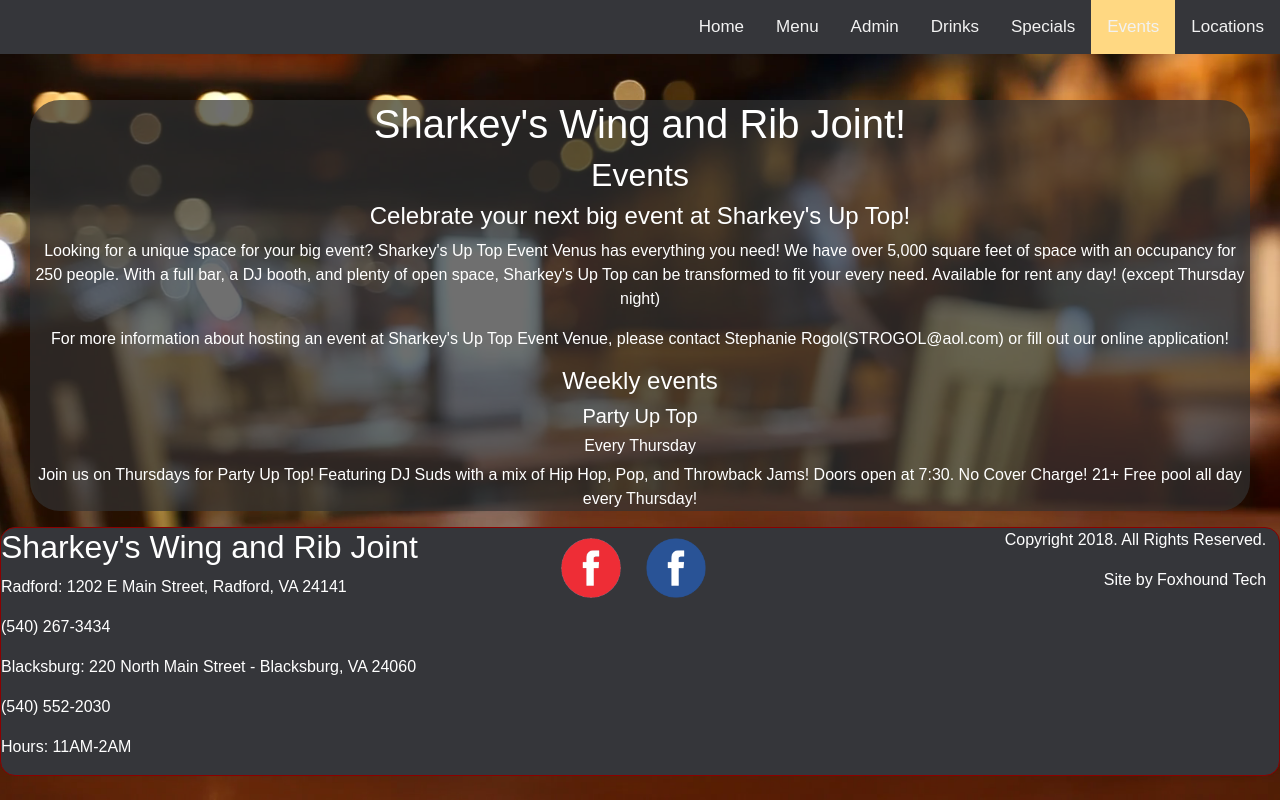
After one commit to FoxhoundTech/SharkeysRedesign, a PHP site: page /events.php in a window 1280 px wide. The commit adds this page. Run offline with PHP 8.4, Linux system fonts and the light colour scheme; some libraries are stand-ins or nearby versions.

Commit message:
Events
Started work on events page

```diff
--- a/create-database.php
+++ b/create-database.php
@@ -11,7 +11,7 @@
 		<h3>Connect to the DB</h3>
 		<?php
 			require_once("se_db_password.php");
-			$connect = mysqli_connect("localhost", "jkolts", $mysql_password, "jkolts");
+			$connect = mysqli_connect("localhost", "jsimmons49", $mysql_password, "jsimmons49");
 
 			echo "Connection ", ($connect ? "" : "NOT "), "established.<br />\n";
 			if (mysqli_connect_error()) { echo "Error details: ", mysqli_connect_error(), "\n"; }
--- /dev/null
+++ b/events.php
@@ -0,0 +1,63 @@
+<?php
+	error_reporting(E_ALL);
+	ini_set('display_errors', 1);
+	require_once("se_db_password.php");
+	require_once("utils.php");
+	$connect = mysqli_connect("localhost", "jsimmons49", $mysql_password, "jsimmons49");
+	$title = "Events";
+?>
+<!DOCTYPE html>
+<html>
+	<head>
+		<meta charset="UTF-8">
+		<meta name="viewport" content="width=device-width, initial-scale=1, shrink-to-fit=no">
+		<title><?php echo $title; ?></title>
+		<link rel="stylesheet" href="https://stackpath.bootstrapcdn.com/bootstrap/4.2.1/css/bootstrap.min.css" integrity="sha384-GJzZqFGwb1QTTN6wy59ffF1BuGJpLSa9DkKMp0DgiMDm4iYMj70gZWKYbI706tWS" crossorigin="anonymous">
+		<link rel="stylesheet" href="https://use.fontawesome.com/releases/v5.5.0/css/all.css" integrity="sha384-B4dIYHKNBt8Bc12p+WXckhzcICo0wtJAoU8YZTY5qE0Id1GSseTk6S+L3BlXeVIU" crossorigin="anonymous">
+		<link rel="stylesheet" href="sharkeys.css" type='text/css'>
+	</head>
+	<body>
+		<?php require_once("navbar.php"); ?>
+
+		<div class='content'>
+			<div class="header">
+				<h1>Sharkey's Wing and Rib Joint!</h1>
+				<h2>Events</h2>
+			</div>
+
+			<div class='event-info'>
+				<h4>Celebrate your next big event at Sharkey's Up Top!</h4>
+				<p>Looking for a unique space for your big event?
+				Sharkey's Up Top Event Venus has everything you need!
+				We have over 5,000 square feet of space with an occupancy for 250 people. With a full bar,
+				a DJ booth, and plenty of open space, Sharkey's Up Top can be transformed to fit your every need.
+				Available for rent any day! (except Thursday night)</p>
+				<p>For more information about hosting an event at Sharkey's Up Top Event Venue, please contact
+				Stephanie Rogol(STROGOL@aol.com) or fill out our online application!</p>
+
+				<h4>Weekly events</h4>
+				<h5>Party Up Top</h5>
+				<h6>Every Thursday</h6>
+				<p>Join us on Thursdays for Party Up Top! Featuring DJ Suds with a mix of Hip Hop, Pop, and Throwback Jams!
+				Doors open at 7:30. No Cover Charge! 21+
+				Free pool all day every Thursday!</p>
+			</div>
+
+			<div class="calendar">
+			</div>
+
+			<div class='event-app'>
+			</div>
+		</div>
+
+		<script>
+			function updateNavbar() {
+				document.getElementById('events').className += " active";
+			}
+
+			updateNavbar();
+		</script>
+
+		<?php require_once("footer.php"); ?>
+	</body>
+</html>
--- a/navbar.php
+++ b/navbar.php
@@ -20,7 +20,7 @@
 				<i class="fa fa-bars"></i>
 			</a>
 			<a id='location' href="#locations">Locations</a>
-			<a id='event' href="#events">Events</a>
+			<a id='events' href="events.php">Events</a>
 			<a id='special' href="#specials">Specials</a>
 			<a id='drink' href="#drinks">Drinks</a>
 			<a id='admin' href="admin.php">Admin</a>
```
Also changed, not shown: menu.php (+3 -9 lines).
